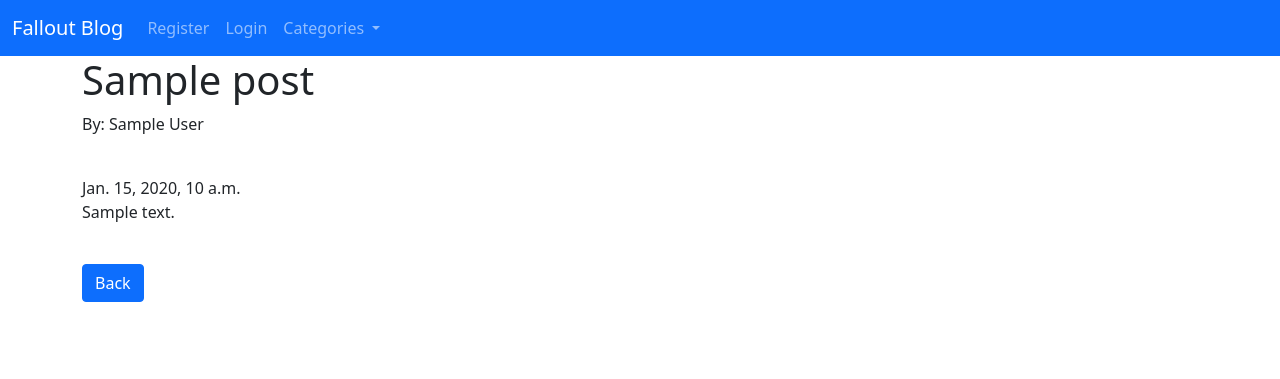
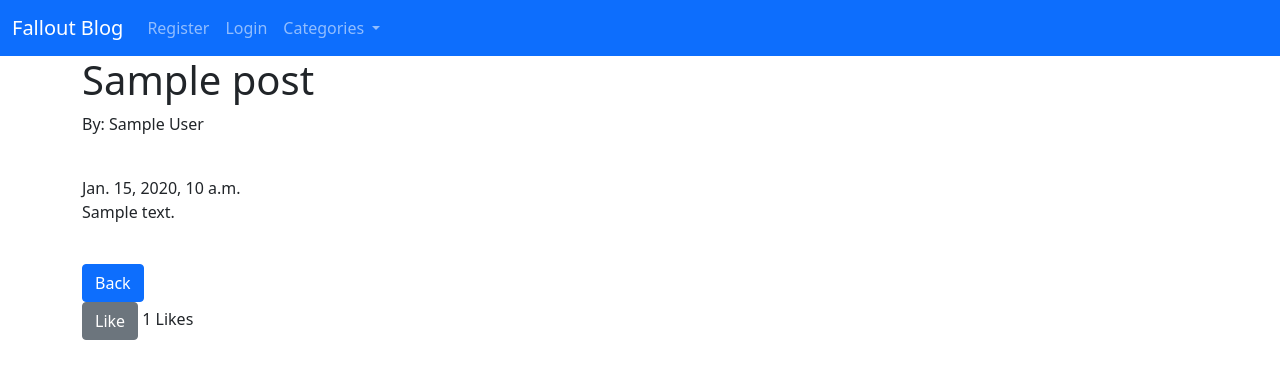
Before and after one commit to Code-Institute-Submissions/falloutblog4, a Django app: template blog/templates/article_details.html in a window 1280 px wide. Shown: the top 379 px of the page. Run offline with Django 3.2, Linux system fonts and the light colour scheme; the template is opened without the code that fills it: most values are stand-ins (such as "Sample title", 1, 10 or a date in 2020).

Commit message:
Add ability to like and unlike a post

```diff
--- a/blog/models.py
+++ b/blog/models.py
@@ -21,6 +21,10 @@ class Post(models.Model):
     content = models.TextField()
     created_on = models.DateTimeField(auto_now_add=True)
     category = models.CharField(max_length=100, default='Default')
+    likes = models.ManyToManyField(User, related_name='blog_posts')
+
+    def total_likes(self):
+        return self.likes.count()
 
     def __str__(self):
         return self.title + '  |  ' + str(self.author)
--- a/blog/templates/article_details.html
+++ b/blog/templates/article_details.html
@@ -14,6 +14,19 @@
 {% endif %}
 {% endif %}
 <a href="{% url 'home' %}" class="btn btn-primary">Back</a>
+<br>
+<form action="{% url 'like_post' post.pk %}" method="POST">
+    {% csrf_token %}
+
+    {% if liked %}
+        <button type="submit", name="post_id", value="{{ post.id }}", class="btn btn-warning">Unlike</button>
+
+    {% else %}
+        <button type="submit", name="post_id", value="{{ post.id }}", class="btn btn-secondary">Like</button>
+    {% endif %}
+
+    {{ total_likes }} Likes
+</form>
 
 
 {% endblock %}
--- a/blog/urls.py
+++ b/blog/urls.py
@@ -1,5 +1,5 @@
 from django.urls import path
-from .views import Home, ArticleDetail, AddPost, UpdatePost, DeletePost, CategoryView
+from .views import Home, ArticleDetail, AddPost, UpdatePost, DeletePost, CategoryView, LikeView
 
 urlpatterns = [
     path('', Home.as_view(), name="home"),
@@ -8,4 +8,5 @@ urlpatterns = [
     path('article/edit/<int:pk>', UpdatePost.as_view(), name="update-post"),
     path('article/<int:pk>/delete', DeletePost.as_view(), name="delete_post"),
     path('category/<str:cat>/', CategoryView, name='category'),
+    path('like/<int:pk>', LikeView, name='like_post'),
 ]
```
Also changed, not shown: blog/views.py (+24 -2 lines), blog/migrations/0006_post_likes.py (added), blog/migrations/0007_alter_post_likes.py (added).
